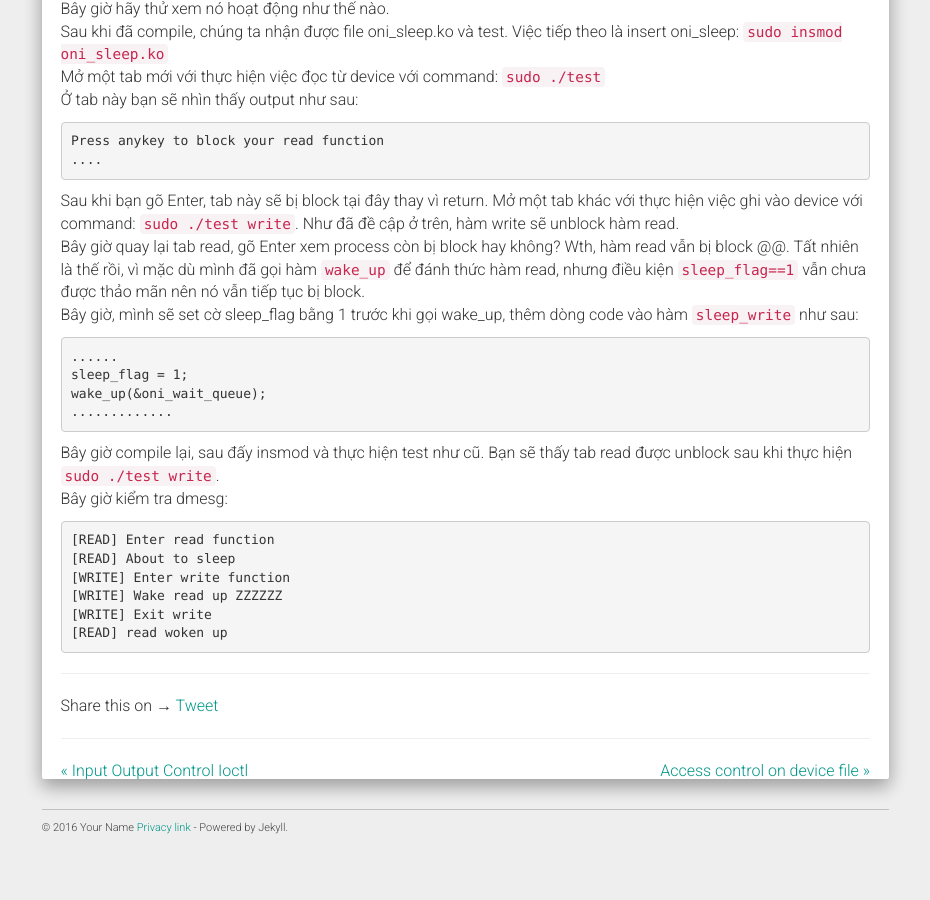
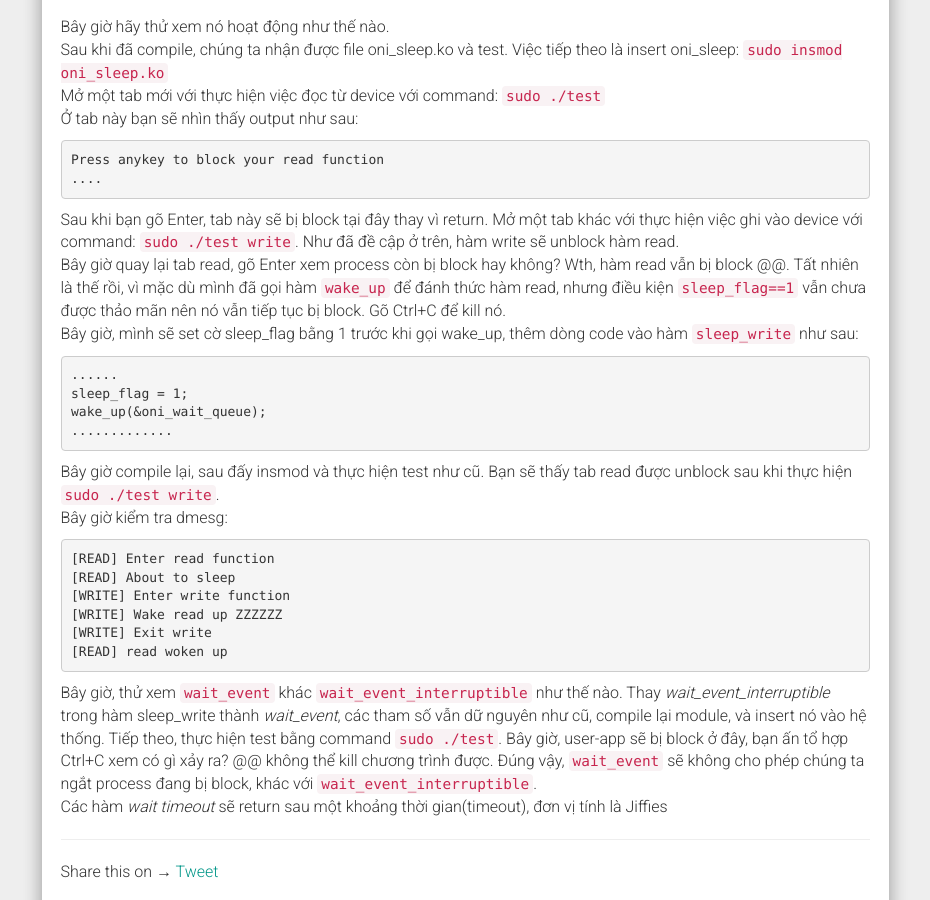
Before and after one commit to ita93/ita93.github.io, a Jekyll site: the page built from _posts/2018-01-25-Blocking IO.md, in a window 1280 px wide and 900 px high, scrolled down 6128 px. Shown: the whole window, without its empty margins (321-1251 px from the left). Built offline with Jekyll 4.4.1, drawn with Linux system fonts in a browser that asks for light colours; nearby versions of some CDN libraries; our own code applies the rules of GitHub Pages for plain Markdown files; comment, search, counter and statistics services are not loaded; before the commit the page ends 6991 px from its top, so only the background shows below that; some of the changed text lies outside the part shown.

Commit message:
Wait không có interrupt

```diff
--- a/_posts/2018-01-25-Blocking IO.md
+++ b/_posts/2018-01-25-Blocking IO.md
@@ -94,6 +94,7 @@ ssize_t sleep_read(struct file *filp, char __user *buf, size_t count, loff_t *po
 	printk(KERN_WARNING "[READ] About to sleep\n");
 	wait_event_interruptible(oni_wait_queue, sleep_flag == 1);
 	printk(KERN_INFO "[READ] read woken up\n");
+	sleep_flag = 0;
 	return 0;
 }
 </pre>
@@ -255,7 +256,7 @@ Press anykey to block your read function
 ....
 </pre>
 Sau khi bạn gõ Enter, tab này sẽ bị block tại đây thay vì return. Mở một tab khác với thực hiện việc ghi vào device với command: <code>sudo ./test write</code>. Như đã đề cập ở trên, hàm write sẽ unblock hàm read.<br/>
-Bây giờ quay lại tab read, gõ Enter xem process còn bị block hay không? Wth, hàm read vẫn bị block @@. Tất nhiên là thế rồi, vì mặc dù mình đã gọi hàm <code>wake_up</code> để đánh thức hàm read, nhưng điều kiện <code>sleep_flag==1</code> vẫn chưa được thảo mãn nên nó vẫn tiếp tục bị block.<br/>
+Bây giờ quay lại tab read, gõ Enter xem process còn bị block hay không? Wth, hàm read vẫn bị block @@. Tất nhiên là thế rồi, vì mặc dù mình đã gọi hàm <code>wake_up</code> để đánh thức hàm read, nhưng điều kiện <code>sleep_flag==1</code> vẫn chưa được thảo mãn nên nó vẫn tiếp tục bị block. Gõ Ctrl+C để kill nó.<br/>
 Bây giờ, mình sẽ set cờ sleep_flag bằng 1 trước khi gọi wake_up, thêm dòng code vào hàm <code>sleep_write</code> như sau:<br/>
 <pre>
 ......
@@ -273,3 +274,6 @@ Bây giờ kiểm tra dmesg:<br/>
 [WRITE] Exit write
 [READ] read woken up
 </pre>
+
+Bây giờ, thử xem <code>wait_event</code> khác <code>wait_event_interruptible</code> như thế nào. Thay <i>wait_event_interruptible</i> trong hàm sleep_write thành <i>wait_event</i>, các tham số vẫn dữ nguyên như cũ, compile lại module, và insert nó vào hệ thống. Tiếp theo, thực hiện test bằng command <code>sudo ./test</code>. Bây giờ, user-app sẽ bị block ở đây, bạn ấn tổ hợp Ctrl+C xem có gì xảy ra? @@ không thể kill chương trình được. Đúng vậy, <code>wait_event</code> sẽ không cho phép chúng ta ngắt process đang bị block, khác với <code>wait_event_interruptible</code>.<br/>
+Các hàm <i>wait timeout</i> sẽ return sau một khoảng thời gian(timeout), đơn vị tính là Jiffies
```
